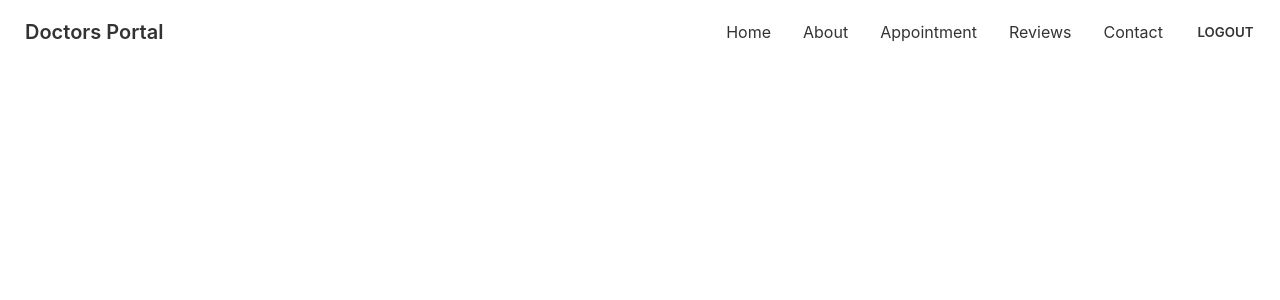
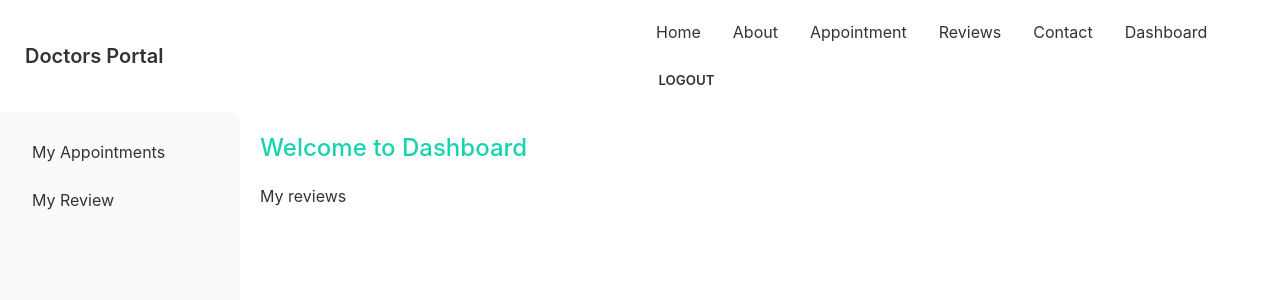
Before and after one commit to mdsaharshital/doctors-portal-client, a React (Create React App) app: page /dashboard/myreview in a window 1280 px wide. Shown: the top 300 px of the page. Built offline with nearby package versions, Linux system fonts and the light colour scheme; no server answers; sample sign-in values are in the browser's storage.

Commit message:
dashboard functional with nested route

```diff
--- a/src/App.js
+++ b/src/App.js
@@ -8,6 +8,9 @@
 import Signup from "./pages/LoginSignUp/Signup";
 import RequireAuth from "./pages/LoginSignUp/RequireAuth";
 import { ToastContainer } from "react-toastify";
+import Dashboard from "./pages/Dashboard/Dashboard";
+import MyAppointment from "./pages/Dashboard/MyAppointment";
+import MyReview from "./pages/Dashboard/MyReview";
 
 function App() {
   return (
@@ -23,6 +26,17 @@
             </RequireAuth>
           }
         ></Route>
+        <Route
+          path="/dashboard"
+          element={
+            <RequireAuth>
+              <Dashboard />
+            </RequireAuth>
+          }
+        >
+          <Route index element={<MyAppointment />}></Route>
+          <Route path="myreview" element={<MyReview />}></Route>
+        </Route>
         <Route path="/about" element={<About />}></Route>
         <Route path="/login" element={<Login />}></Route>
         <Route path="/signup" element={<Signup />}></Route>
--- /dev/null
+++ b/src/pages/Dashboard/Dashboard.js
@@ -0,0 +1,53 @@
+import React from "react";
+import { Link, Outlet } from "react-router-dom";
+
+const Dashboard = () => {
+  return (
+    <div className="drawer drawer-mobile ">
+      <input id="dashboard-sidebar" type="checkbox" className="drawer-toggle" />
+      <div className="drawer-content flex flex-col ">
+        {/* <!-- Page content here --> */}
+        <label
+          tabIndex="1"
+          htmlFor="dashboard-sidebar"
+          className="btn btn-ghost lg:hidden w-16"
+        >
+          <svg
+            xmlns="http://www.w3.org/2000/svg"
+            className="h-5 w-5"
+            fill="none"
+            viewBox="0 0 24 24"
+            stroke="currentColor"
+          >
+            <path
+              strokeLinecap="round"
+              strokeLinejoin="round"
+              strokeWidth="2"
+              d="M4 6h16M4 12h8m-8 6h16"
+            />
+          </svg>
+        </label>
+        <div className="p-5 text-2xl text-secondary font-medium">
+          Welcome to Dashboard
+        </div>
+        <div className="px-5">
+          <Outlet />
+        </div>
+      </div>
+      <div className="drawer-side">
+        <label htmlFor="dashboard-sidebar" className="drawer-overlay"></label>
+        <ul className="menu p-4 overflow-y-auto w-60 bg-gray-50 rounded-r-lg text-base-content">
+          {/* <!-- Sidebar content here --> */}
+          <li>
+            <Link to="">My Appointments</Link>
+          </li>
+          <li>
+            <Link to="myreview">My Review</Link>
+          </li>
+        </ul>
+      </div>
+    </div>
+  );
+};
+
+export default Dashboard;
--- /dev/null
+++ b/src/pages/Dashboard/MyAppointment.js
@@ -0,0 +1,45 @@
+import React, { useEffect, useState } from "react";
+import { useAuthState } from "react-firebase-hooks/auth";
+import auth from "../../firebase.init";
+
+const MyAppointment = () => {
+  const [myAppointments, setMyAppointments] = useState([]);
+  const [user] = useAuthState(auth);
+  useEffect(() => {
+    fetch(`http://localhost:5000/booking?email=${user.email}`)
+      .then((res) => res.json())
+      .then((data) => setMyAppointments(data.data));
+  }, [user]);
+  return (
+    <div>
+      <h1>My Apoointments page: {myAppointments.length}</h1>
+      <div className="overflow-x-auto m-5">
+        <table className="table w-full">
+          {/* <!-- head --> */}
+          <thead>
+            <tr>
+              <th></th>
+              <th>Name</th>
+              <th>Date</th>
+              <th>Time</th>
+              <th>Treatment</th>
+            </tr>
+          </thead>
+          <tbody>
+            {myAppointments.map((a, index) => (
+              <tr key={a._id}>
+                <th>{index + 1}</th>
+                <td>{a.patientName}</td>
+                <td>{a.slot}</td>
+                <td>{a.date}</td>
+                <td>{a.treatmentName}</td>
+              </tr>
+            ))}
+          </tbody>
+        </table>
+      </div>
+    </div>
+  );
+};
+
+export default MyAppointment;
--- /dev/null
+++ b/src/pages/Dashboard/MyReview.js
@@ -0,0 +1,11 @@
+import React from "react";
+
+const MyReview = () => {
+  return (
+    <div>
+      <h1>My reviews</h1>
+    </div>
+  );
+};
+
+export default MyReview;
--- a/src/pages/Shared/Navbar.js
+++ b/src/pages/Shared/Navbar.js
@@ -20,10 +20,14 @@
       <li>
         <Link to="/reviews">Reviews</Link>
       </li>
-
       <li>
         <Link to="/contact">Contact</Link>
       </li>
+      {user && (
+        <li>
+          <Link to="/dashboard">Dashboard</Link>
+        </li>
+      )}
       {user ? (
         <button onClick={() => signOut(auth)} className="btn btn-ghost">
           Logout
```
